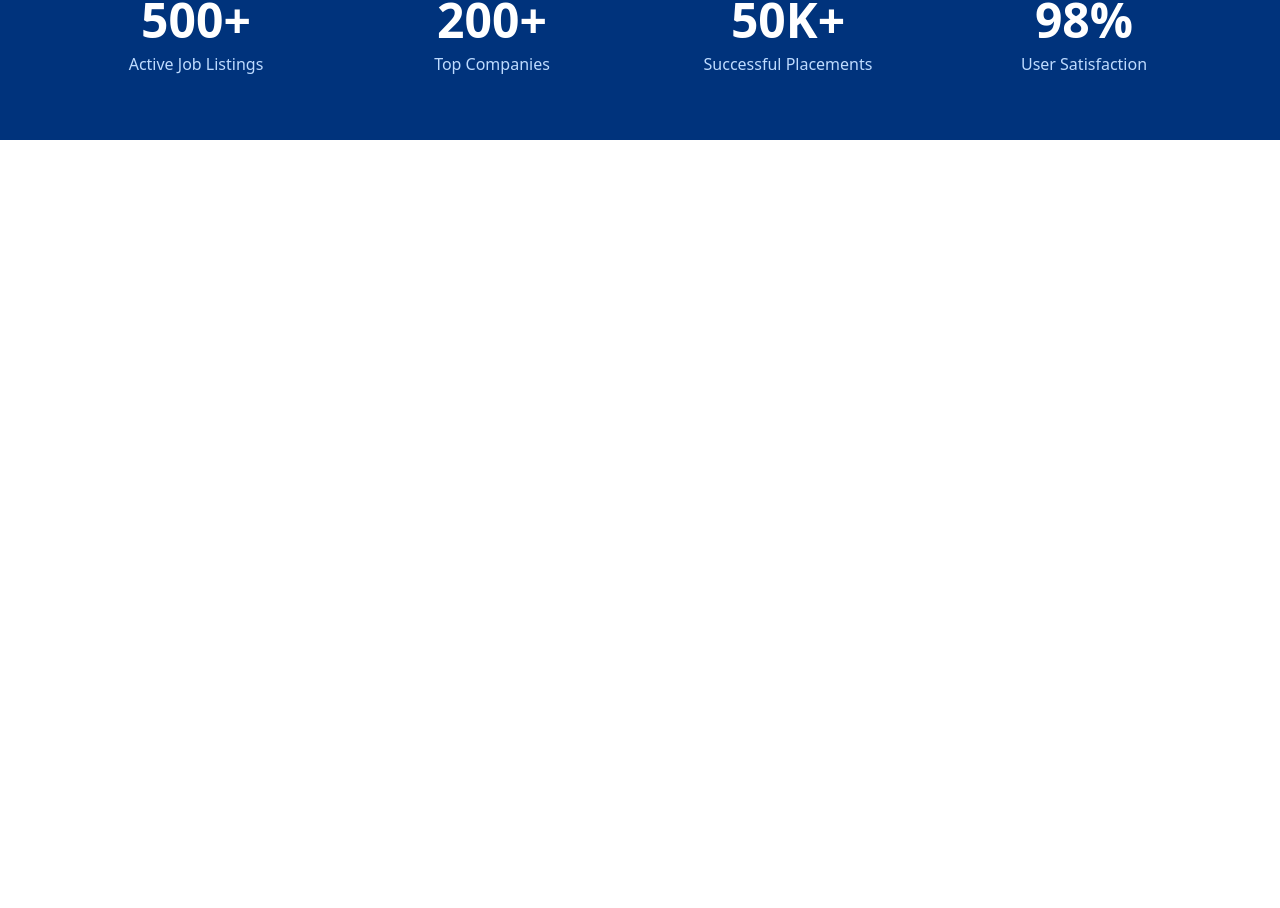
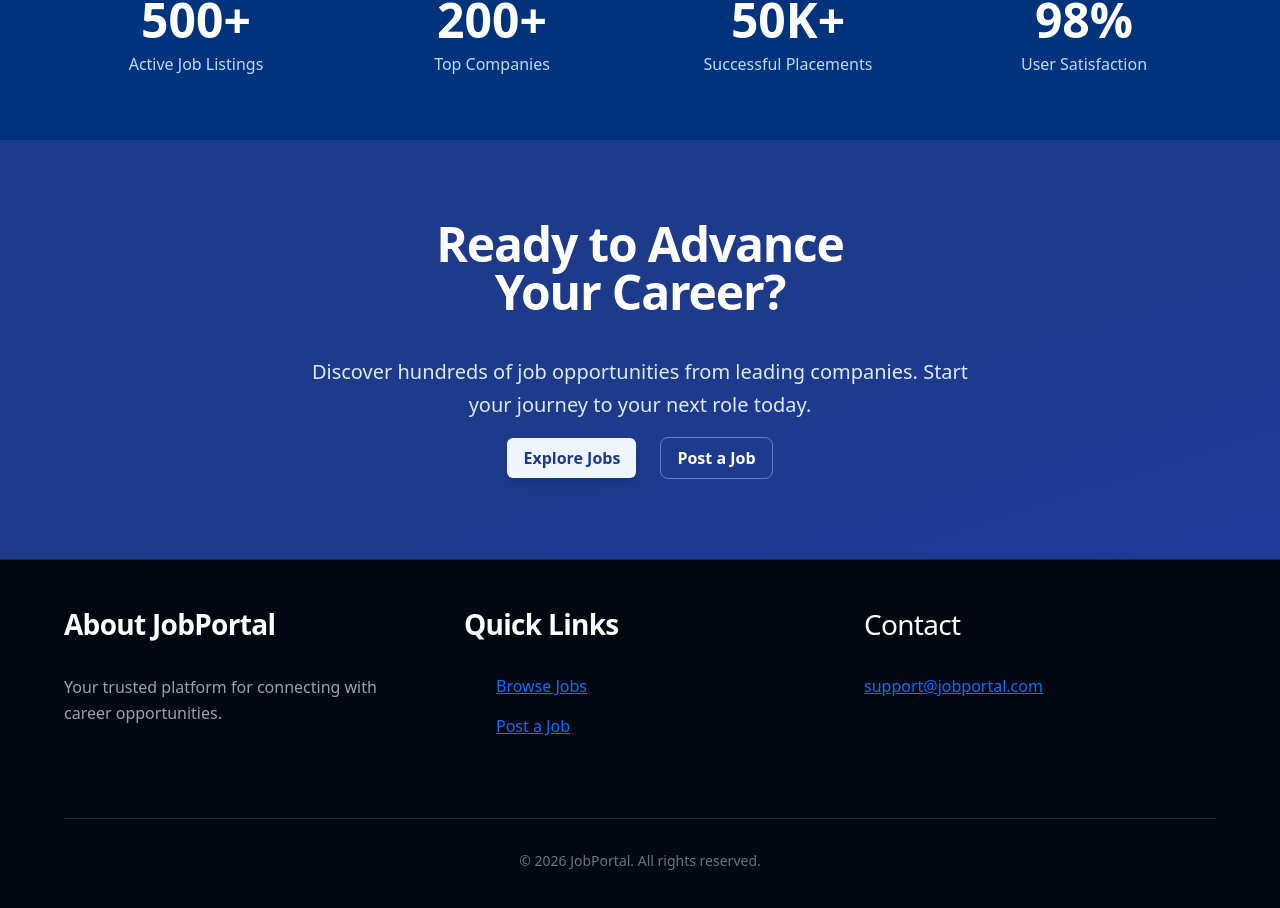
Before and after one commit to xamidovakbar134-tech/1-loyiha, a Next.js app: page / in a window 1280 px wide. Shown: the part 1705-2613 px from the top of the page. Before the commit the page ends 1845 px from the top, so only its background shows below. Built offline with nearby package versions, Linux system fonts and the light colour scheme.

Commit message:
footer va banner qismi qoshildi

```diff
--- /dev/null
+++ b/app/_components/Banner.tsx
@@ -0,0 +1,30 @@
+const CareerBanner = () => {
+  return (
+    <section className="relative! w-full py-20 px-6 flex flex-col items-center justify-center text-center bg-[#1e3a8a]! text-white overflow-hidden!">
+      <div className="absolute top-0 left-0 w-full h-full bg-linear-to-br! from-blue-900/50 via-transparent to-blue-800/30! pointer-events-none!"></div>
+
+      <div className="relative  max-w-3xl mx-auto">
+        <h2 className="text-4xl! w-120!  mx-auto md:text-5xl! font-bold! mb-6 tracking-tight!">
+          Ready to Advance Your Career?
+        </h2>
+
+        <p className="text-lg! md:text-xl! text-blue-100 mb-10 leading-relaxed! mt-10! max-w-2xl! mx-auto">
+          Discover hundreds of job opportunities from leading companies. Start
+          your journey to your next role today.
+        </p>
+
+        <div className="flex flex-col sm:flex-row items-center justify-center gap-4">
+          <button className="px-3 py-2 rounded-2 bg-blue-50 text-blue-900 font-semibold rounded-md hover:bg-black! hover:text-white transition-colors! duration-200! shadow-lg!">
+            Explore Jobs
+          </button>
+
+          <button className="px-3 py-2 rounded-2 bg-transparent! border border-blue-300/50! text-white font-semibold! rounded-md! hover:bg-white/10! transition-all! duration-200!">
+            Post a Job
+          </button>
+        </div>
+      </div>
+    </section>
+  );
+};
+
+export default CareerBanner;
--- /dev/null
+++ b/app/_components/Footer.tsx
@@ -0,0 +1,66 @@
+const Footer = () => {
+  return (
+    <footer className="w-full bg-[#030712] text-gray-300! py-12 px-6 md:px-16!  border-t! border-gray-800!">
+      <div className="max-w-7xl! mx-auto! grid grid-cols-1 md:grid-cols-3! gap-12 text-left">
+        {/* About JobPortal ustuni */}
+        <div className="flex flex-col gap-4">
+          <h3 className="text-xl font-bold! text-white tracking-tight!">
+            About JobPortal
+          </h3>
+          <p className="text-base leading-relaxed max-w-sm text-gray-400">
+            Your trusted platform for connecting with career opportunities.
+          </p>
+        </div>
+
+        {/* Quick Links ustuni */}
+        <div className="flex flex-col gap-4">
+          <h3 className="text-xl font-bold! text-white tracking-tight!">
+            Quick Links
+          </h3>
+          <ul className="flex flex-col gap-3">
+            <li>
+              <a
+                href="#"
+                className="hover:text-white! transition-colors! duration-200!"
+              >
+                Browse Jobs
+              </a>
+            </li>
+            <li>
+              <a
+                href="#"
+                className="hover:text-white! transition-colors! duration-200!"
+              >
+                Post a Job
+              </a>
+            </li>
+          </ul>
+        </div>
+
+        {/* Contact ustuni */}
+        <div className="flex flex-col gap-4">
+          <h3 className="text-xl font-bold text-white tracking-tight">
+            Contact
+          </h3>
+          <p className="text-base text-gray-400">
+            <a
+              href="mailto:support@jobportal.com"
+              className="hover:text-white transition-colors duration-200"
+            >
+              support@jobportal.com
+            </a>
+          </p>
+        </div>
+      </div>
+
+      {/* Mualliflik huquqi qismi */}
+      <div className="max-w-7xl mx-auto mt-16 pt-8 border-t border-gray-800 text-center">
+        <p className="text-sm text-gray-500">
+          &copy; {new Date().getFullYear()} JobPortal. All rights reserved.
+        </p>
+      </div>
+    </footer>
+  );
+};
+
+export default Footer;
--- a/app/page.tsx
+++ b/app/page.tsx
@@ -1,3 +1,5 @@
+import Banner from "./_components/Banner";
+import Footer from "./_components/Footer";
 import Header from "./_components/Header";
 import Hero from "./_components/Hero";
 import PreFooter from "./_components/PreFooter";
@@ -9,6 +11,8 @@ export default function Home() {
       <Hero/>
       <Section/>
       <PreFooter/>
+      <Banner/>
+      <Footer/>
     </div>
   );
 }
```
